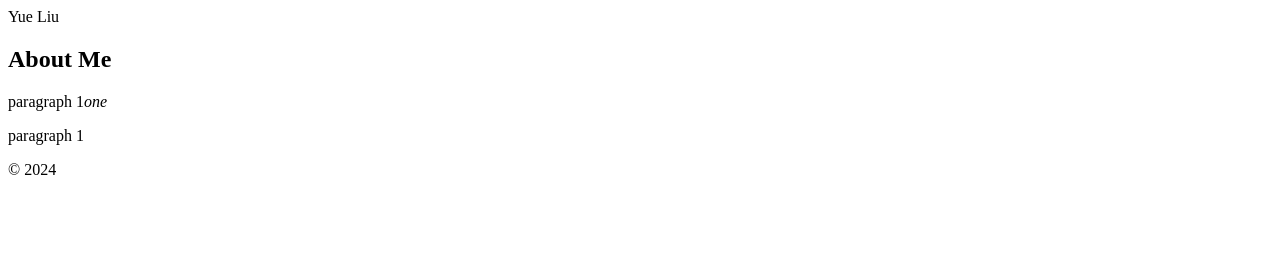
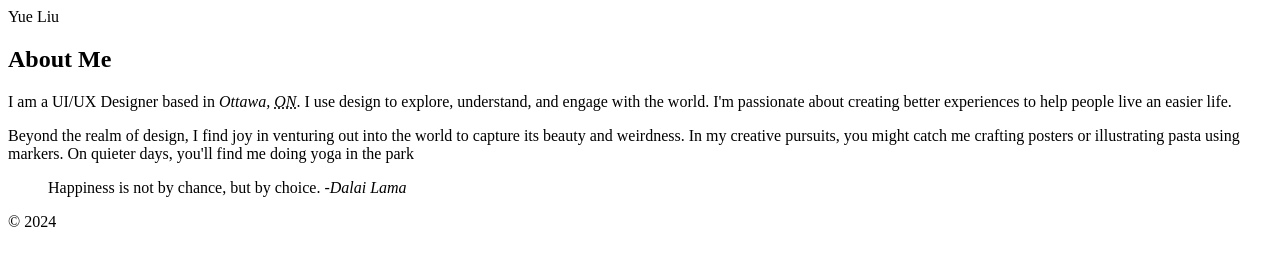
Before and after one commit to liu00666/liu00666.github.io, a plain HTML site: page html-assignment/index.html in a window 1280 px wide. Drawn offline with Linux system fonts and the light colour scheme.

Commit message:
week3 hw

```diff
--- a/html-assignment/index.html
+++ b/html-assignment/index.html
@@ -10,9 +10,9 @@
     <main>
         <article>
             <h1>About Me</h1>
-            <p>paragraph 1<em >one</em></p>
-            <p>paragraph 1</p>
-            <blockquote></blockquote>
+            <p>I am a UI/UX Designer based in <em >Ottawa, <abbr title="Ontario">ON</abbr></em>. I use design to explore, understand, and engage with the world. I'm passionate about creating better experiences to help people live an easier life.</p>
+            <p>Beyond the realm of design, I find joy in venturing out into the world to capture its beauty and weirdness. In my creative pursuits, you might catch me crafting posters or illustrating pasta using markers. On quieter days, you'll find me doing yoga in the park</p>
+            <blockquote>Happiness is not by chance, but by choice. -<cite>Dalai Lama</cite></blockquote>
         </article>
     </main>
     <footer>&copy; 2024</footer>
```
